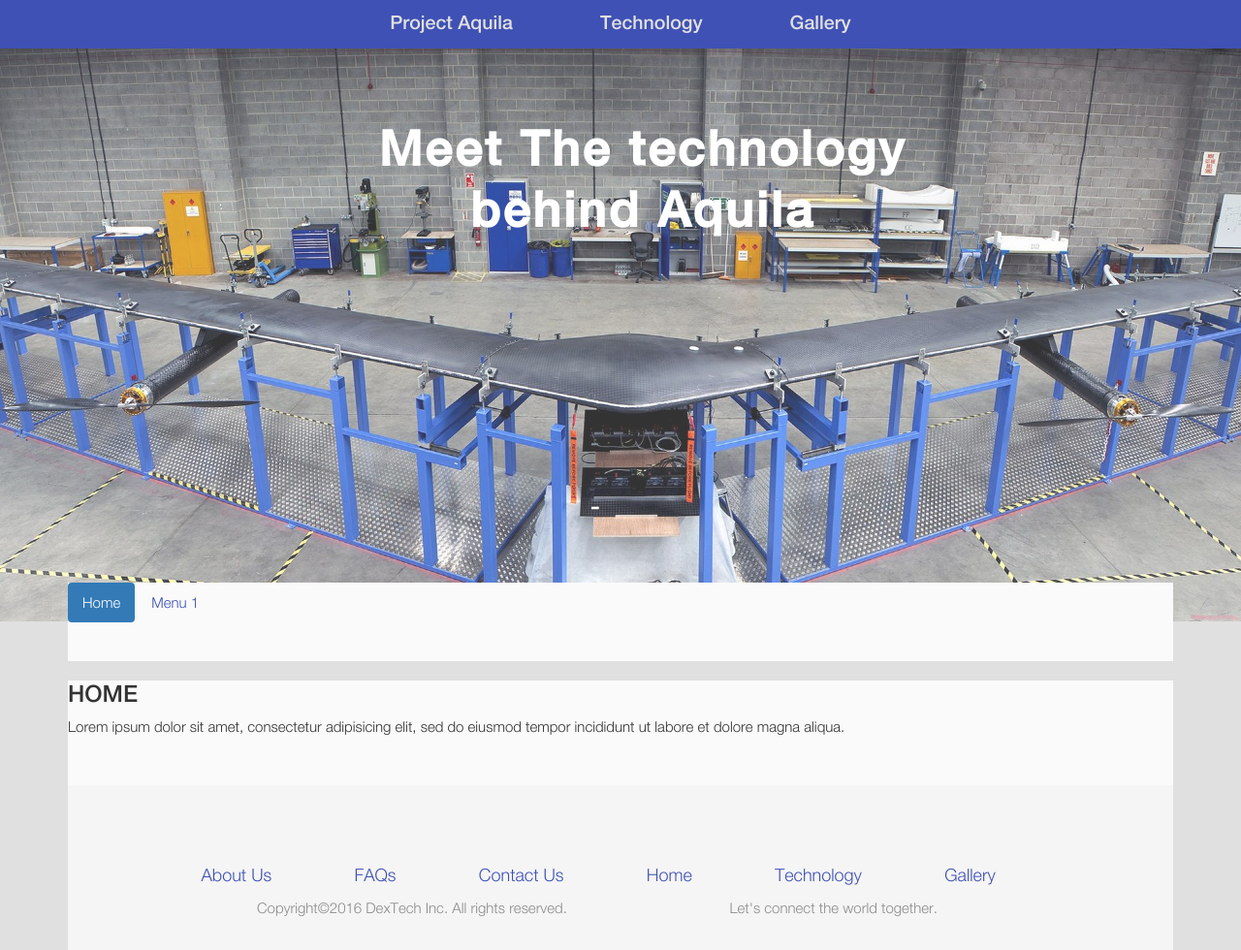
After one commit to siddharthparmar7/uiuxaquila, a PHP site: page /technology.php in a window 1280 px wide. The commit adds this page. Shown: the whole page at 97% size. Run offline with PHP 8.4, Linux system fonts and the light colour scheme; some libraries are stand-ins or nearby versions.

Commit message:
modifications by Steve. Index.php is almost done.

```diff
--- a/css/main.css
+++ b/css/main.css
@@ -45,10 +45,17 @@
     font-size: 15px;
 }
 
-a{
+h1{
+    font-size: 50px;
+    line-height: 1.25;
+    letter-spacing: 3px;
+    font-weight: 600;
+}
+
+a {
     color: #3F51B5;
-    text-decoration: none;
 }
+
 
 /*
 ============================
@@ -64,29 +71,40 @@
 .navbar {
     margin-bottom: 0;
     border-radius: 0;
+    background-color: #3F51B5;
+    height: 50px;
+    border: none;
+    float: none;
+    padding: 0;
 }
 
-header nav {
-/*    float:left;*/
-    margin: 1% 0 1% 30%;
+.navbar .navbar-nav {
+    display: inline-block;
 }
 
-header nav ul li {
+nav {
+    height: 50px;
+    text-align: center;
+
+}
+ nav ul li {
     display: inline-block;
-    margin-right: 90px;
+    margin-right: 45px;
+    margin-left: 45px;
+    line-height: 50px;
 }
 
-header nav ul li a {
+nav ul li a {
     font-family: "Helvetica Neue Medium";
     font-size: 1.4em;
     color: #E0E0E0;
 }
-header nav ul li a:hover {
+nav ul li a:hover {
     color: #FFFFFF;
     text-decoration: none;
 }
 
-header .navWrapper {
+.navWrapper {
     background-color: #3F51B5;
 }
 
@@ -143,6 +157,7 @@
 .section2 {
 	background-color: #E0E0E0;
     position: relative;
+    margin-top: -10px;
 }
 
 .section2 h1 {
@@ -150,9 +165,28 @@
     opacity: 0.87;
 }
 
+.whole-section2-wrapper{
+    	background-color: #FAFAFA;
+}
 .section2 .container{
-	background-color: #FAFAFA;
-/*    margin-top: -2%;*/
+/*	background-color: #FAFAFA;*/
+/*
+    position: absolute;
+    margin: -10% 0% 0% 8%;
+    margin-top: -2%;
+*/
+}
+
+.section2 .section2-wrapper.intro{
+	 background-color: #FAFAFA;
+     margin-top: -40px;
+/*    margin-bottom: -40px;*/
+}
+
+.section2 .section2-wrapper{
+	 background-color: #FAFAFA;
+    padding-bottom: 40px;
+/*     margin-top: -40px;*/
 }
 
 .sec2-tech-name {
@@ -174,27 +215,28 @@
     width: 100%;
 }
 
-.section2 {
-/*	height: 100%;*/
-/*    padding-bottom: 7%;*/
+.section2 .row{
+    margin-bottom: 2%;
 }
 
 /*
 ==================================================
-                    section 3
+                    section 3/ footer
 ==================================================
 */
 
 .section3 {
 	background-color: #E0E0E0;
-/*    position: relative;*/
+/*    position: absolute;*/
+/*    margin: 60% 0% 0% 8%;*/
 }
 
-.section3 .container{
+.section3 .footer-wrapper{
      padding-top: 7%;
 	 background-color: #F5F5F5;
-    padding-bottom: 2%;
+     padding-bottom: 2%;
 }
+
 
 .section3 .secondary-nav li{
 	text-decoration: none;
@@ -204,8 +246,39 @@
 
 .secondary-nav li a{
 	font-size: 18px;
+    text-decoration: none;
 }
 
 .copyright-slogan {
     opacity: 0.54;
 }
+
+/*
+==================================================
+                    technology page
+==================================================
+*/
+/*
+                hero image
+*/
+
+.hero-technology{
+   	background: url("../images/hero-tech.jpg") no-repeat;
+    background-size: cover;
+    background-position: center;
+    position: relative;
+    padding: 300px 0;
+    width: 100%;
+    opacity: 0.8;
+}
+
+.hero-tech-text {
+    font-family: "Helvetica Neue Medium";
+    color: #FFFFFF;
+    font-size: 50px;
+    line-height: 1.25;
+    letter-spacing: 3px;
+    font-weight: 600;
+    text-align: center;
+    margin: -20% 0% 0% 4%
+}
--- /dev/null
+++ b/technology.php
@@ -0,0 +1,89 @@
+<!--
+Author : Siddharth Parmar
+
+IMG 209
+Project Aquila
+Technology.php
+Date : 7-11-16
+-->
+
+<!DOCTYPE html>
+<html lang="en">
+
+<head>
+    <meta charset="utf-8">
+    <meta http-equiv="X-UA-Compatible" content="IE=edge">
+    <meta name="viewport" content="width=device-width, initial-scale=1">
+    <!-- The above 3 meta tags *must* come first in the head; any other head content must come *after* these tags -->
+    <title>Project Aquila</title>
+    <!-- Bootstrap -->
+    <link href="https://maxcdn.bootstrapcdn.com/bootstrap/3.3.7/css/bootstrap.min.css" rel="stylesheet" integrity="sha384-BVYiiSIFeK1dGmJRAkycuHAHRg32OmUcww7on3RYdg4Va+PmSTsz/K68vbdEjh4u" crossorigin="anonymous">
+    <!--    local css file-->
+    <link href="css/main.css" type="text/css" rel="stylesheet">
+    <!-- HTML5 shim and Respond.js for IE8 support of HTML5 elements and media queries -->
+    <!-- WARNING: Respond.js doesn't work if you view the page via file:// -->
+    <!--[if lt IE 9]>
+      <script src="https://oss.maxcdn.com/html5shiv/3.7.3/html5shiv.min.js"></script>
+      <script src="https://oss.maxcdn.com/respond/1.4.2/respond.min.js"></script>
+    <![endif]-->
+</head>
+
+<body>
+    <!--    include header and Nav-->
+    <?php
+
+        include("templates/header.php");
+
+    ?>
+    <!--    section hero image and text-->
+    <section class="hero-technology">
+        <div class="container">
+            <div class="row">
+                <div class="col-md-12">
+                    <h1 class="hero-tech-text">Meet The technology <br>
+                        behind Aquila</h1>
+                </div>
+            </div>
+        </div>
+    </section>
+
+
+<!--    section 2 -->
+    <section class="section2">
+        <div class="container">
+            <div class="section2-wrapper intro">
+  <ul class="nav nav-pills">
+    <li class="active"><a data-toggle="pill" href="#home">Home</a></li>
+    <li><a data-toggle="pill" href="#menu1">Menu 1</a></li>
+  </ul>
+                </div>
+
+            <div class="section2-wrapper">
+  <div class="tab-content">
+    <div id="home" class="tab-pane fade in active">
+      <h3>HOME</h3>
+      <p>Lorem ipsum dolor sit amet, consectetur adipisicing elit, sed do eiusmod tempor incididunt ut labore et dolore magna aliqua.</p>
+    </div>
+    <div id="menu1" class="tab-pane fade">
+      <h3>Menu 1</h3>
+      <p>Ut enim ad minim veniam, quis nostrud exercitation ullamco laboris nisi ut aliquip ex ea commodo consequat.</p>
+    </div>
+  </div>
+                </div>
+</div>
+    </section>
+
+
+<!--    including footer  and secondary nav -->
+    <section class="section3 footer">
+            <?php
+                include("templates/footer.php");
+            ?>
+    </section>
+
+    <!-- /.container -->
+    <!-- jQuery (necessary for Bootstrap's JavaScript plugins) -->
+    <script src="https://ajax.googleapis.com/ajax/libs/jquery/1.12.4/jquery.min.js"></script>
+    <!-- Include all compiled plugins (below), or include individual files as needed -->
+    <script src="https://maxcdn.bootstrapcdn.com/bootstrap/3.3.7/js/bootstrap.min.js" integrity="sha384-Tc5IQib027qvyjSMfHjOMaLkfuWVxZxUPnCJA7l2mCWNIpG9mGCD8wGNIcPD7Txa" crossorigin="anonymous"></script>
+</body>
--- /dev/null
+++ b/templates/footer.php
@@ -0,0 +1,35 @@
+<!--    section 3 galley photos/videos thumbnails-->
+
+        <div class="container">
+            <div class="footer-wrapper">
+            <div class="row">
+                <div class="col-md-10 col-md-offset-1">
+                    <ul class="secondary-nav">
+                        <li><a href="#">About Us</a></li>
+                        <li><a href="#">FAQs</a></li>
+                        <li><a href="#">Contact Us</a></li>
+                        <li><a href="index.html">Home</a></li>
+                        <li><a href="#">Technology</a></li>
+                        <li><a href="#">Gallery</a></li>
+                    </ul>
+                </div>
+            </div>
+            <div class="row copyright-slogan">
+                <div class="col-md-5 col-md-offset-2">
+                    <p>
+                        Copyright&copy;2016 DexTech Inc. All rights reserved.
+                    </p>
+                </div>
+                <div class="col-md-5">
+                    <p>
+                        Let's connect the world together.
+                    </p>
+                </div>
+            </div>
+                </div>
+
+            <div>
+<!--                adding jQuery-->
+                <script src="https://ajax.googleapis.com/ajax/libs/jquery/3.1.1/jquery.min.js"></script>
+            </div>
+        </div>
--- /dev/null
+++ b/templates/header.php
@@ -0,0 +1,37 @@
+<!--
+<header>
+        <div class="navWrapper navbar">
+            <div class="container-fluid">
+                <nav class="mainNav">
+                    <ul class="navbar-nav">
+                        <li class="active"><a href="index.php">Project Aquila</a></li>
+                        <li><a href="technology.php">Technology</a></li>
+                        <li><a href="#">Gallery</a></li>
+                    </ul>
+                </nav>
+            </div>
+        </div>
+</header>-->
+
+<nav class="navbar">
+      <div class="container">
+<!--
+        <div class="navbar-header">
+          <button type="button" class="navbar-toggle collapsed" data-toggle="collapse" data-target="#navbar" aria-expanded="false" aria-controls="navbar">
+            <span class="sr-only">Toggle navigation</span>
+            <span class="icon-bar"></span>
+            <span class="icon-bar"></span>
+            <span class="icon-bar"></span>
+          </button>
+        </div>
+-->
+<!--        <div id="navbar" class="collapse navbar-collapse">-->
+        <div id="navbar" class="collapse navbar-collapse">
+          <ul class="navbar navbar-nav">
+              <li class="active"><a href="index.php">Project Aquila</a></li>
+              <li><a href="technology.php">Technology</a></li>
+              <li><a href="#">Gallery</a></li>
+            </ul>
+        </div><!--/.nav-collapse -->
+      </div>
+    </nav>
```
Also changed, not shown: other parts of css/main.css (+16 -13 lines), index.php (added, +135 -0 lines), templates/gallery-thumbnails.php (added, +13 -0 lines), images/hero-tech.jpg (added), 2 other files.
